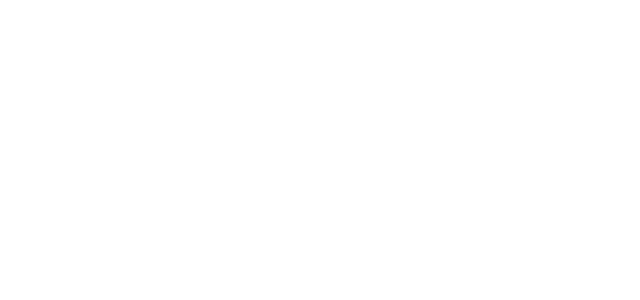
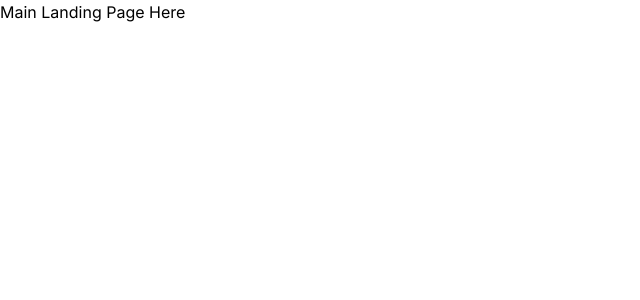
Before and after one commit to Sam-T-G/trail-magic-elopements, a Next.js app: page / in a window 1280 px wide. Shown: the top 300 px of the page, without its empty margins (0-640 px from the left). Built offline with nearby package versions, Linux system fonts and the light colour scheme.

Commit message:
Update page.tsx

```diff
--- a/src/app/page.tsx
+++ b/src/app/page.tsx
@@ -1,7 +1,11 @@
 import React from "react";
 
 const App = () => {
-	return <div></div>;
+	return (
+		<div className="container flex flex-wrap">
+			<div className="w-vw h-vh">Main Landing Page Here</div>
+		</div>
+	);
 };
 
 export default App;
```
